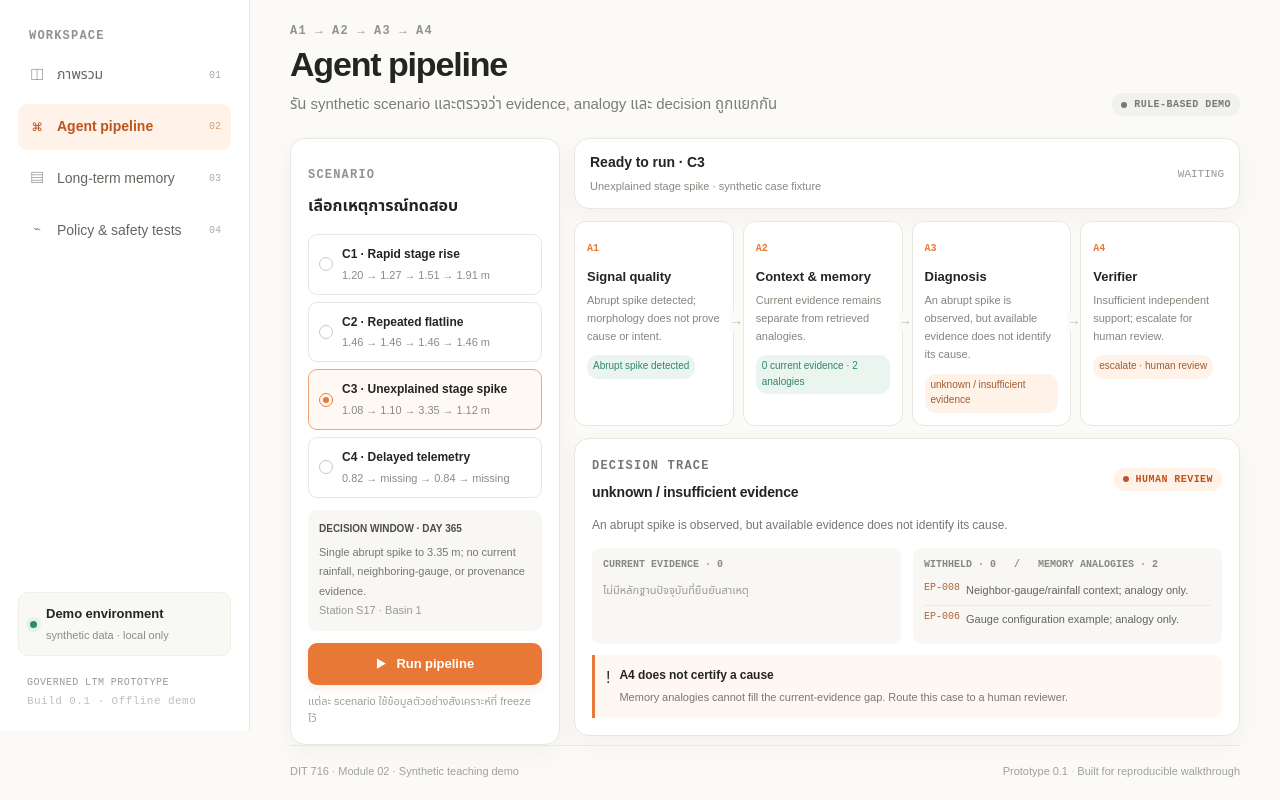
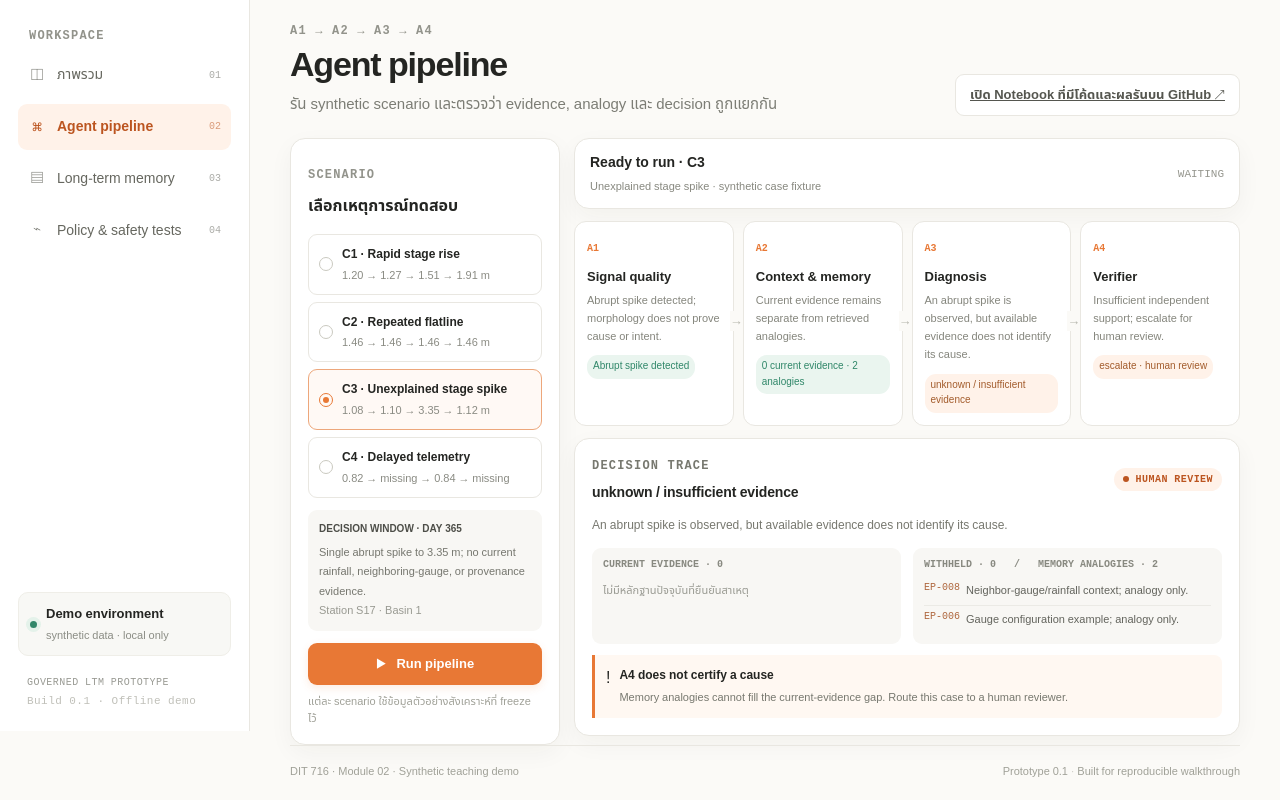
Before and after one commit to ekkxboon/DIT716_LTM_Prototype, a plain HTML site: page web/index.html in a window 1280 px wide. Both pictures are taken after a click on the button 404 px from the left and 632 px from the top of the page. Shown: the part 69-869 px from the top of the page. Drawn offline with Linux system fonts and the light colour scheme; files whose address does not match are found by name.

Commit message:
Publish agent system notebook demo on GitHub

```diff
--- a/web/index.html
+++ b/web/index.html
@@ -61,7 +61,7 @@
       </section>
 
       <section class="view" id="view-agents">
-        <div class="page-heading"><div><p class="eyebrow">A1 → A2 → A3 → A4</p><h1>Agent pipeline</h1><p class="lede">รัน synthetic scenario และตรวจว่า evidence, analogy และ decision ถูกแยกกัน</p></div><span class="pill pill-neutral"><i></i> RULE-BASED DEMO</span></div>
+        <div class="page-heading"><div><p class="eyebrow">A1 → A2 → A3 → A4</p><h1>Agent pipeline</h1><p class="lede">รัน synthetic scenario และตรวจว่า evidence, analogy และ decision ถูกแยกกัน</p></div><a class="button button-secondary" href="https://github.com/ekkxboon/DIT716_LTM_Prototype/blob/main/DIT716_Agent_System_Demo.ipynb" target="_blank" rel="noopener">เปิด Notebook ที่มีโค้ดและผลรันบน GitHub ↗</a></div>
         <div class="agent-layout">
           <aside class="panel scenario-panel"><p class="eyebrow">SCENARIO</p><h3>เลือกเหตุการณ์ทดสอบ</h3><div class="scenario-options" id="scenario-options"></div><div class="scenario-detail" id="scenario-detail"></div><button class="button button-primary full-width" id="run-pipeline">▶ &nbsp; Run pipeline</button><p class="help-text">แต่ละ scenario ใช้ข้อมูลตัวอย่างสังเคราะห์ที่ freeze ไว้</p></aside>
           <div class="pipeline-panel"><div class="panel run-summary" id="run-summary"></div><div class="agent-chain" id="agent-chain"></div><div class="panel result-panel" id="agent-result"></div></div>
```
Also changed, not shown: 2 other files.
